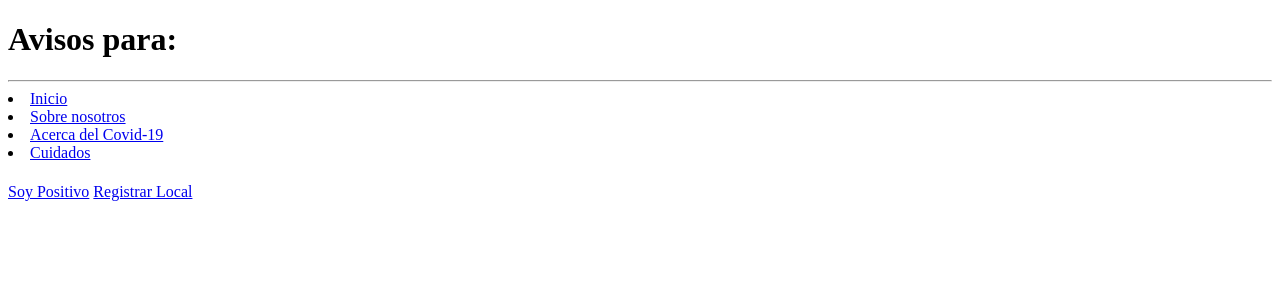
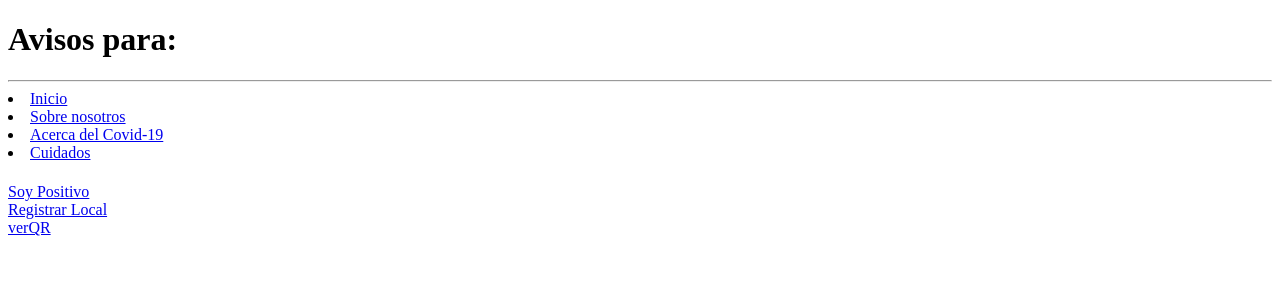
Before and after one commit to emma-25/proapp, a Django app: page /home/ in a window 1280 px wide. Shown: the top 300 px of the page. Run offline with Django 3.2, Linux system fonts and the light colour scheme.

Commit message:
Agregué el boton para ver el QR

```diff
--- a/protocolapp/proapp/templates/home.html
+++ b/protocolapp/proapp/templates/home.html
@@ -24,7 +24,9 @@
  <h1></h1>
 
     <a href="{% url 'alertar' %}">Soy Positivo</a>
+    <br>
     <a href="{% url 'regnegocio' %}">Registrar Local</a>
-
+    <br>
+    <a href="{% url 'verQR' %}">verQR</a>
 </body>
 </html>
```
